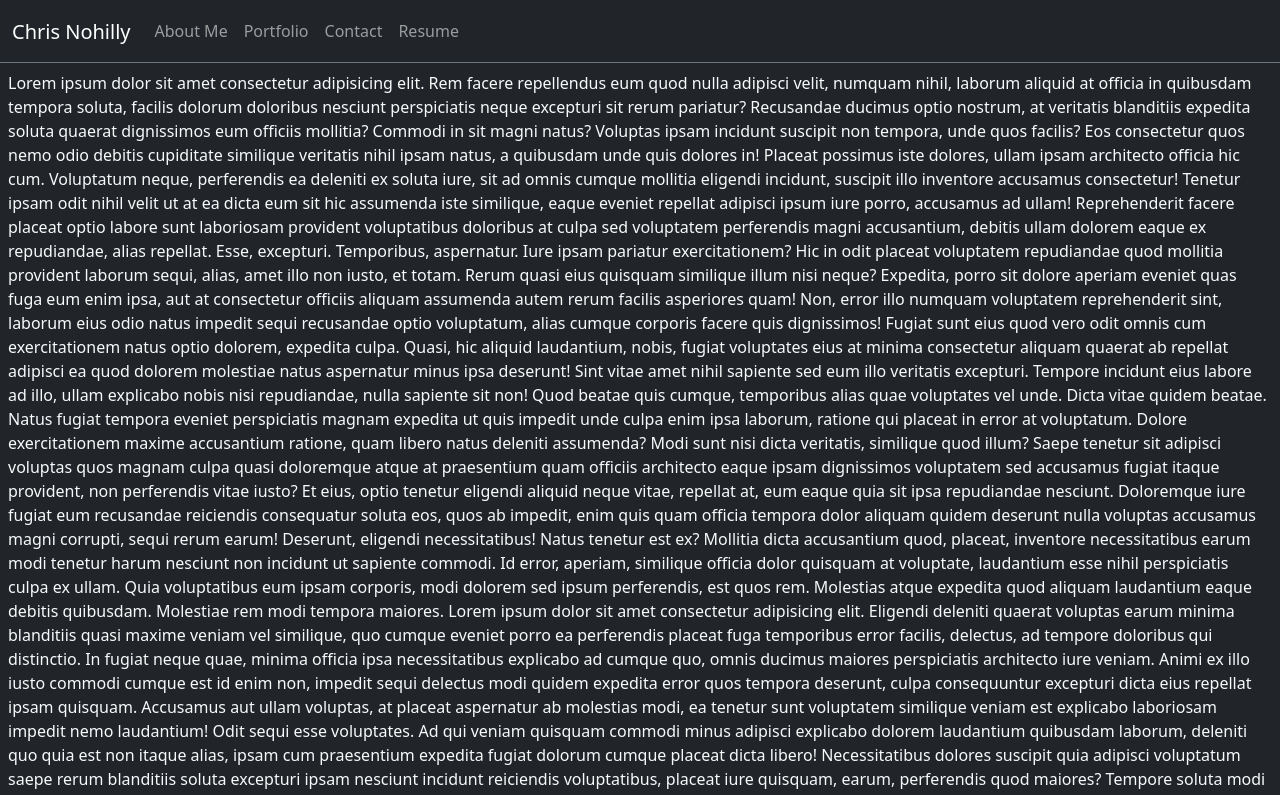
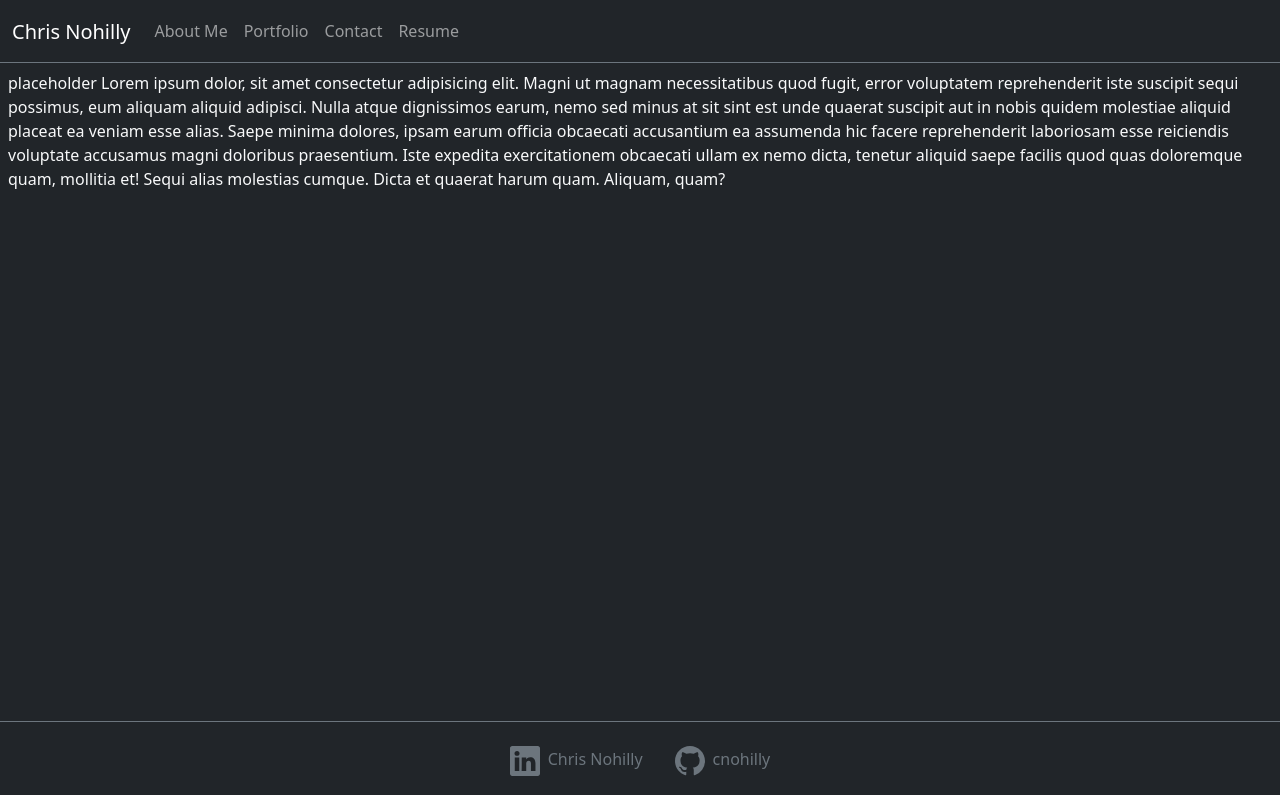
Before and after one commit to cnohilly/enigma-react-portfolio, a React (Create React App) app: page / in a window 1280 px wide. Shown: the top 795 px of the page. Built offline with nearby package versions, Linux system fonts and the light colour scheme.

Commit message:
created basic pages and page rendering

```diff
--- a/src/App.js
+++ b/src/App.js
@@ -1,16 +1,31 @@
 import logo from './logo.svg';
+import { useState } from 'react';
 import './App.css';
 import Nav from './components/Nav';
 import About from './components/About';
 import Footer from './components/Footer';
+import Resume from './components/Resume';
+import Contact from './components/Contact';
+import Portfolio from './components/Portfolio';
 
 
 function App() {
+
+  const [currentPage, setCurrentPage] = useState('About');
+
+  const renderPage = () => {
+    switch (currentPage) {
+      case 'Portfolio': return <Portfolio />;
+      case 'Contact': return <Contact />;
+      case 'Resume': return <Resume />;
+      default: return <Contact />;
+    }
+  }
   return (
     <div className='bg-dark text-light d-flex flex-column min-vh-100 position-relative'>
       <Nav />
       <main className='flex-grow-1 d-flex flex-column m-2'>
-        <About />
+        {renderPage()}
       </main>
       <Footer />
     </div>
--- /dev/null
+++ b/src/components/Contact/index.js
@@ -0,0 +1,9 @@
+import React from 'react';
+
+function Contact() {
+    return (
+        <p>placeholder Lorem ipsum dolor, sit amet consectetur adipisicing elit. Magni ut magnam necessitatibus quod fugit, error voluptatem reprehenderit iste suscipit sequi possimus, eum aliquam aliquid adipisci. Nulla atque dignissimos earum, nemo sed minus at sit sint est unde quaerat suscipit aut in nobis quidem molestiae aliquid placeat ea veniam esse alias. Saepe minima dolores, ipsam earum officia obcaecati accusantium ea assumenda hic facere reprehenderit laboriosam esse reiciendis voluptate accusamus magni doloribus praesentium. Iste expedita exercitationem obcaecati ullam ex nemo dicta, tenetur aliquid saepe facilis quod quas doloremque quam, mollitia et! Sequi alias molestias cumque. Dicta et quaerat harum quam. Aliquam, quam?</p>
+    )
+}
+
+export default Contact;
--- /dev/null
+++ b/src/components/Portfolio/index.js
@@ -0,0 +1,9 @@
+import React from 'react';
+
+function Portfolio() {
+    return (
+        <p> placeholder Lorem ipsum, dolor sit amet consectetur adipisicing elit. Sequi, non eius modi sint culpa, laborum ipsum, maiores perferendis delectus temporibus minima deserunt quis? Eius optio dolore, rem reprehenderit asperiores mollitia tempora vel iusto possimus vitae dolorum iure beatae voluptatum sed eveniet veritatis accusantium incidunt nulla fugiat modi dolorem deserunt minima laborum! Laboriosam, ullam! Quod nemo praesentium dignissimos possimus veniam dicta consequatur molestiae, porro quasi natus qui. Quisquam molestiae suscipit cupiditate eveniet at! Facere ad impedit suscipit inventore in dolorum maxime ipsum nemo. Repudiandae aspernatur tenetur cumque laudantium voluptatibus cupiditate consectetur iure amet perferendis cum. At quam consequatur aspernatur sapiente quod.</p>
+    )
+}
+
+export default Portfolio;
--- /dev/null
+++ b/src/components/Resume/index.js
@@ -0,0 +1,9 @@
+import React from 'react';
+
+function Resume() {
+    return (
+        <p>placeholder Lorem ipsum dolor sit amet consectetur adipisicing elit. Dolorem tempora ea modi quisquam placeat odit totam soluta quos! Velit, soluta? Sunt, similique error! Reiciendis omnis tenetur maiores harum deserunt obcaecati facilis? Dolore repudiandae eos iste quae vel recusandae, modi deserunt debitis hic optio voluptate iure quidem magnam tempore voluptatem ea.</p>
+    )
+}
+
+export default Resume;
```
